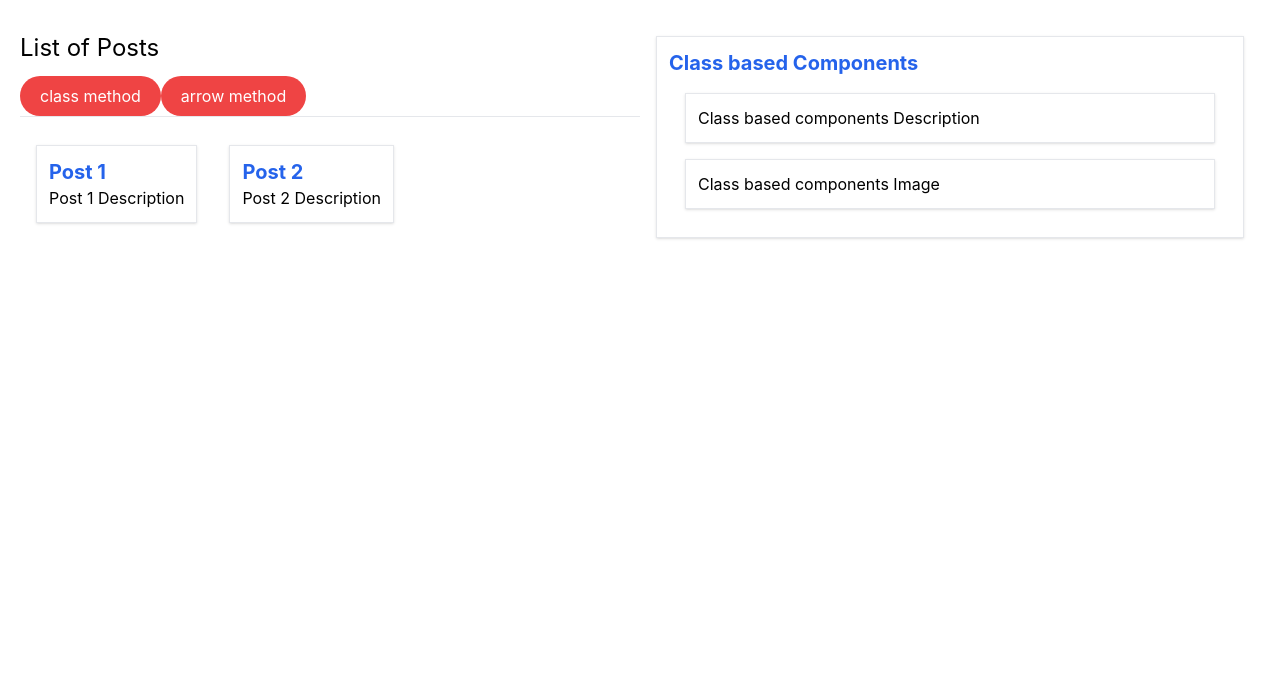
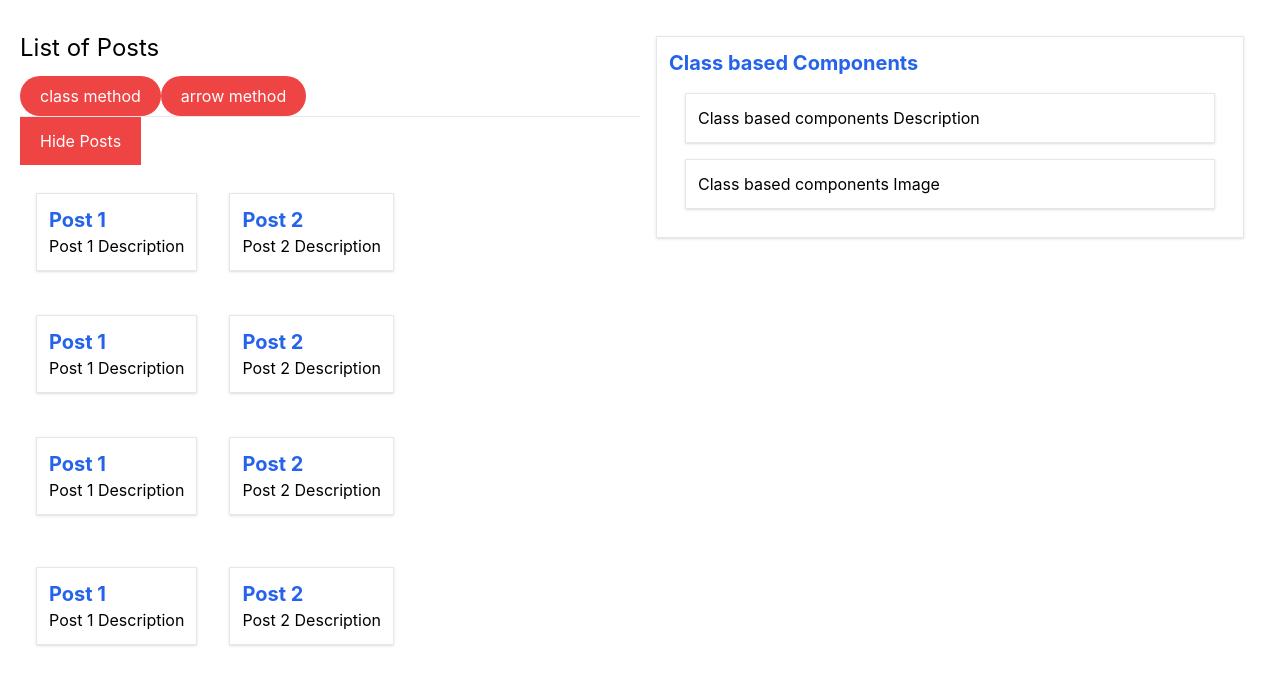
Before and after one commit to babumiya435/react-js, a React (Create React App) app in the folder React-App/my-app/: page / in a window 1280 px wide. Shown: the top 684 px of the page. Built offline with nearby package versions, Linux system fonts and the light colour scheme.

Commit message:
react-code-17

```diff
--- a/React-App/my-app/src/components/Posts/Posts.js
+++ b/React-App/my-app/src/components/Posts/Posts.js
@@ -13,9 +13,11 @@ class Posts extends Component {
                 description: "Post 2 Description"
             }
         ],
-        postTite : "List of Posts"
+        postTite : "List of Posts",
+        showposts : true,
+        count : 0
     }
-
+// --------------------------------------------Handling Events-----------------------------
     updateTitleHandler(title,e) {
         e.preventDefault();
         console.log(this);
@@ -29,6 +31,18 @@ class Posts extends Component {
         this.setState({
             postTite: title // using arrow function syntax to avoid this confusion
         })
+    }
+    togglePost = ()=>{
+        this.setState({
+            showposts: !this.state.showposts
+        })
+    }
+    getPosts = () => {
+        if(!this.state.showposts) return null;
+        return (<div className="flex my-5">
+            <Singlepost title={this.state.post[0].title} description={this.state.post[0].description} />
+            <Singlepost title={this.state.post[1].title} description={this.state.post[1].description} />
+        </div>)
     }
 
     render(){
@@ -50,9 +64,20 @@ class Posts extends Component {
             //     postTite: "Modified Post Title Way 1",
             // })
         // },3000)
-
+        let posts = null;
+        if (this.state.showposts) {
+            posts = (
+                <div className="flex my-3">
+                    <Singlepost title={this.state.post[0].title} description={this.state.post[0].description} />
+                    <Singlepost title={this.state.post[1].title} description={this.state.post[1].description} />
+                </div>
+            )
+        }
         return (
             <div>
+                <div>
+                    {this.state.count !==0 && "Show Count"}
+                </div>
                 <h2 className="text-2xl my-3">
                     {this.state.postTite}
                 </h2>
@@ -85,10 +110,24 @@ class Posts extends Component {
                 {/* not recommended way because it can have side effects when we pass this component to child */}
                 </div>
                 <hr/>
-                <div className="flex my-3">
-                    <Singlepost title = {this.state.post[0].title} description={this.state.post[0].description}/>
-                    <Singlepost title = {this.state.post[1].title} description={this.state.post[1].description}/>
+                <div>
+                    <button onClick={this.togglePost} className="px-5 py-3 bg-red-500 text-white">
+                        {this.state.showposts ? "Hide Posts" : "Show Posts"}
+                    </button>
                 </div>
+                {/* JSX conditional rendering */}
+                {posts}
+                {this.state.showposts ?
+                    (<div className="flex my-3">
+                        <Singlepost title={this.state.post[0].title} description={this.state.post[0].description} />
+                        <Singlepost title={this.state.post[1].title} description={this.state.post[1].description} />
+                    </div>) : null
+                }
+                {this.state.showposts && (<div className="flex my-3">
+                        <Singlepost title={this.state.post[0].title} description={this.state.post[0].description} />
+                        <Singlepost title={this.state.post[1].title} description={this.state.post[1].description} />
+                    </div>)}
+                {this.getPosts()}
             </div>
 
         )
```
